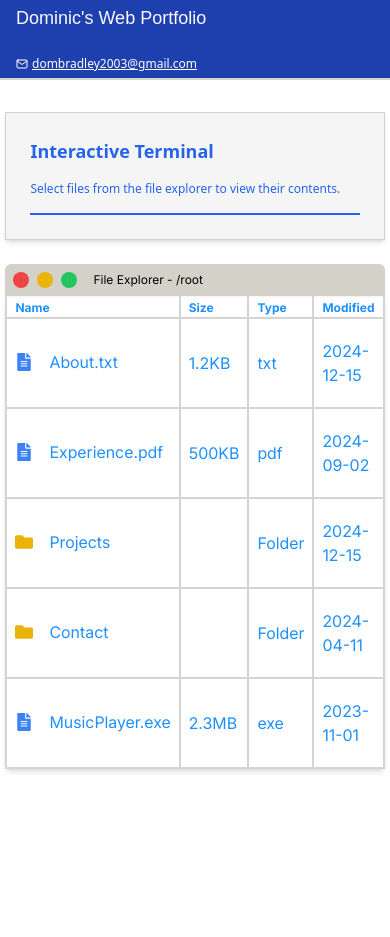
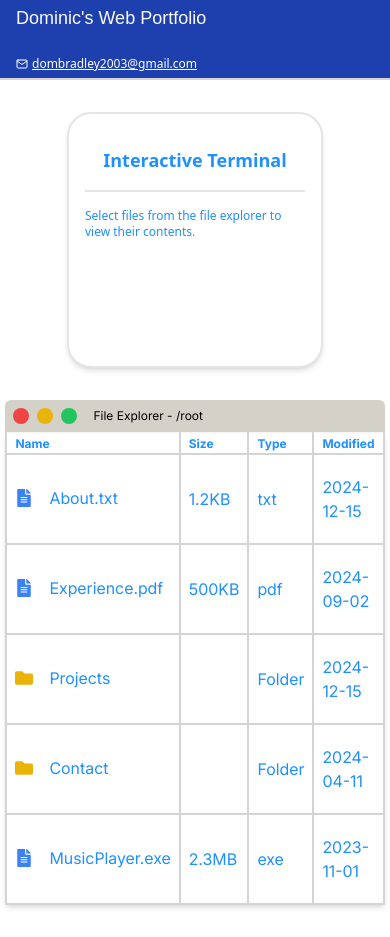
Before and after one commit to dbradley2003/Portfolio, a React (Vite) app in the folder frontend/: page / in a window 390 px wide. Before the commit the page ends 844 px from the top, so only its background shows below. Built offline with nearby package versions, Linux system fonts and the light colour scheme; no server answers; a web font is replaced by a local one; what @react-pdf/renderer would draw is missing.

Commit message:
fixed views responsiveness and slight design changes

```diff
--- a/frontend/src/components/DefaultView.jsx
+++ b/frontend/src/components/DefaultView.jsx
@@ -7,12 +7,13 @@ export default function DefaultView({onClose}) {
 
     return (
         <div
-    className={`flex flex-col justify-center w-full md:w-80 rounded:3xl md:h-72 mr-0  col-span-full mb-6 md:mb-0 md:col-span-1 border border-gray p-6 bg-neutral-100  shadow-md `}
+    className="flex flex-col items-left justify-start p-4 text-dodgerblue  bg-background  shadow-md w-64 h-64 md:w-64 md:h-72 lg:w-80 lg:h-72 rounded-3xl border-2"
   >
-        <h1 className="text-lg md:text-xl text-blue-600 lg:text-2xl font-semibold ">
+        <h1 className=" text-center text-lg md:text-xl lg:text-2xl font-semibold mt-4  ">
         Interactive Terminal
       </h1>
-      <p className="text-xs text-blue-600 md:text-base mt-4 border-b-2 border-blue-600 pb-4">
+      <p className="border-b-2 mt-4"></p>
+      <p className="text-xs  md:text-base mt-4 ">
         Select files from the file explorer to view their contents.
       </p>
       </div>
--- a/frontend/src/components/filer.jsx
+++ b/frontend/src/components/filer.jsx
@@ -138,7 +138,7 @@ lg:grid-cols-4
 mb-0
 
 `}>
-  <div className="flex flex-col  ">
+  <div className="flex flex-col justify-center items-center ">
    {getCurrentViewComponent()}
   </div>
 <>
@@ -167,7 +167,7 @@ mb-0
 
 
   <div
-  className={`flex flex-col md:pl-8
+  className={`flex flex-col md:pl-8 mt-8 md:mt-0
     ${currentView ? "md:col-span-2 lg:col-span-3 2xl:col-span-4" : "md:col-span-full  "}
   `}
   >
--- a/frontend/src/components/musicplayer.jsx
+++ b/frontend/src/components/musicplayer.jsx
@@ -96,18 +96,18 @@ const playingButton = () => {
 
 
   return (
-    <div className="p-4 bg-background text-dodgerblue  border-2 font-batik rounded-3xl w-80  ">
-      <h2 className="text-xl md:text-2xl font-bold  mb-4 text-center ">
+    <div className="flex flex-col items-center justify-center p-4 bg-background text-dodgerblue  border-2 font-batik rounded-3xl  w-64 h-64 md:w-64 md:h-72 lg:w-80 lg:h-72 shadow-md  ">
+      <h2 className="text-lg md:text-xl font-bold pb-2 md:pb-4  text-center ">
       My Playlist
     </h2>
-      <div className="flex flex-col items-center space-y-2">
+      <div className="flex flex-col items-center space-y-4 mb-2">
       <img
-        className="rounded-lg border-4 border-accent w-30 h-40 shadow-md "
+        className="rounded-lg border-4 border-accent w-24 h-24 shadow-md "
         src="https://picsum.photos/200/200"
         alt="Music Cover"
       />
-      <div className="text-center text-base ">
-        Now Playing: "One More Time"
+      <div className="text-center text-sm md:text-base  ">
+        <p className="">Now Playing: "One More Time"</p>
       </div>
     </div>
 
@@ -118,18 +118,18 @@ const playingButton = () => {
         </button>
 
           <button
-          className=" bg-dodgerblue text-white font-bold  text-base px-3 py-2  rounded hover:bg-blue-600"
+          className=" bg-dodgerblue text-white font-bold  text-sm md:text-sm lg:text-base px-3 py-2  rounded hover:bg-blue-600 "
           onClick={playingButton}>
            {isPlaying ? "Pause" : "Play"}
           </button>
 
-        <audio ref={audioRef} src={daft} />
+        <audio ref={audioRef} src={daft}/>
 
         <button className="hover:scale-110 transform transition ">
-          <BiSkipNext size="3em" className="text-xl" />
+          <BiSkipNext size="3em" className="text-sm md:text-sm lg:text-base" />
         </button>
         <div>
-        <div className="time text-sm text-neutral-300  pr-3">
+        <div className="time text-xs md:text-xs lg:text-sm text-neutral-300 pr-2  ">
           <p>
             {currTime.min}:{currTime.sec}
           </p>
@@ -143,7 +143,7 @@ const playingButton = () => {
           max={duration / 1000}
           default="0"
           value={seconds}
-          className="timeline text-neutral-400 "
+          className="timeline text-neutral-50 "
           onChange={(e) => {
             const newTime = e.target.value;
             playbackRef.current = newTime; // Update playbackRef
--- a/frontend/src/style/player.css
+++ b/frontend/src/style/player.css
@@ -6,13 +6,13 @@
   } */
 
   .component {
-    background-color: white;
+    /* background-color: white;
     width: 25%;
     max-width: 600px;
     margin: 1em auto;
     padding-bottom: 2em;
     border: 0.1px solid black;
-    border-radius: 10px;
+    border-radius: 10px; */
   }
 
   .musicCover {
```
